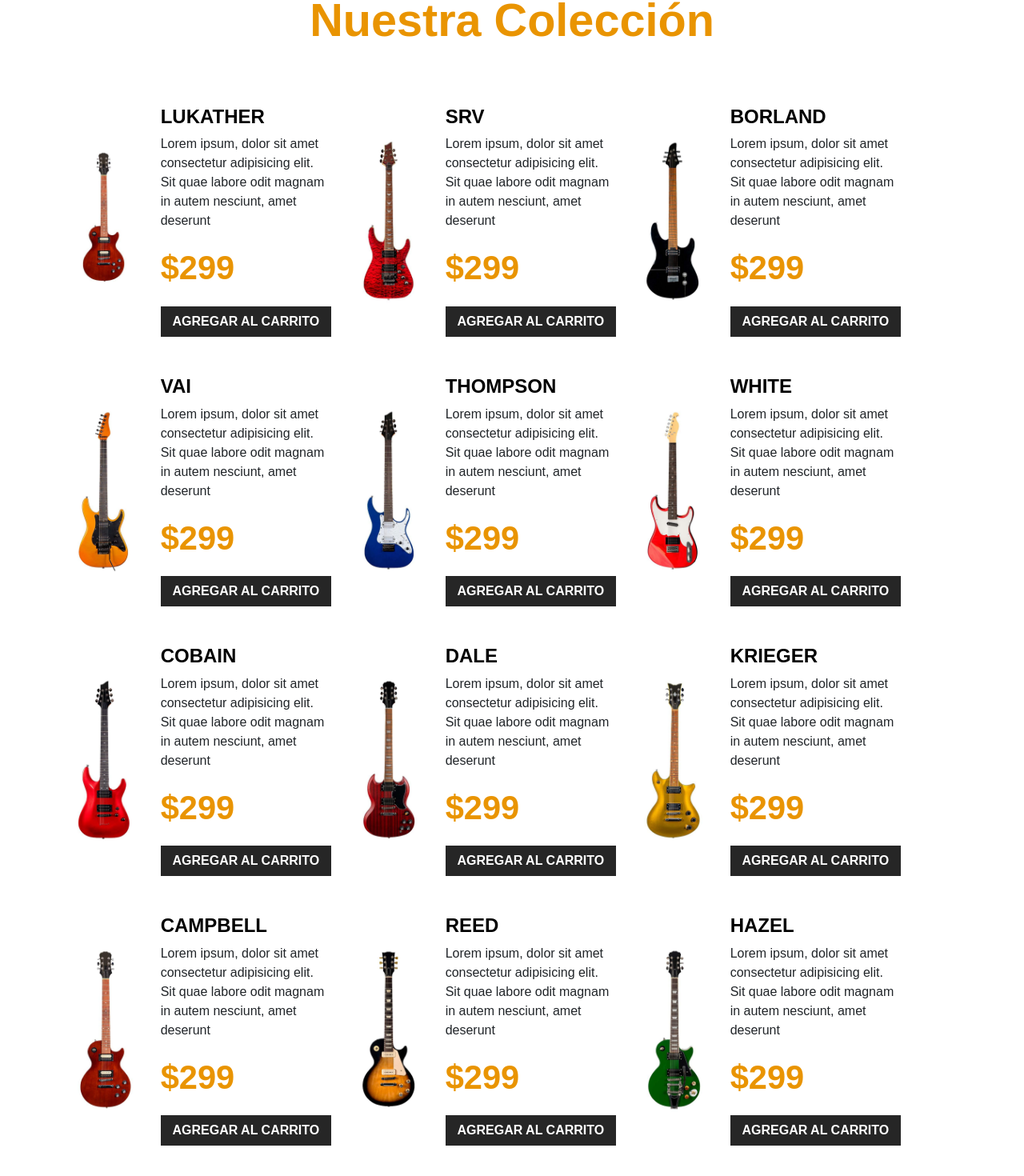
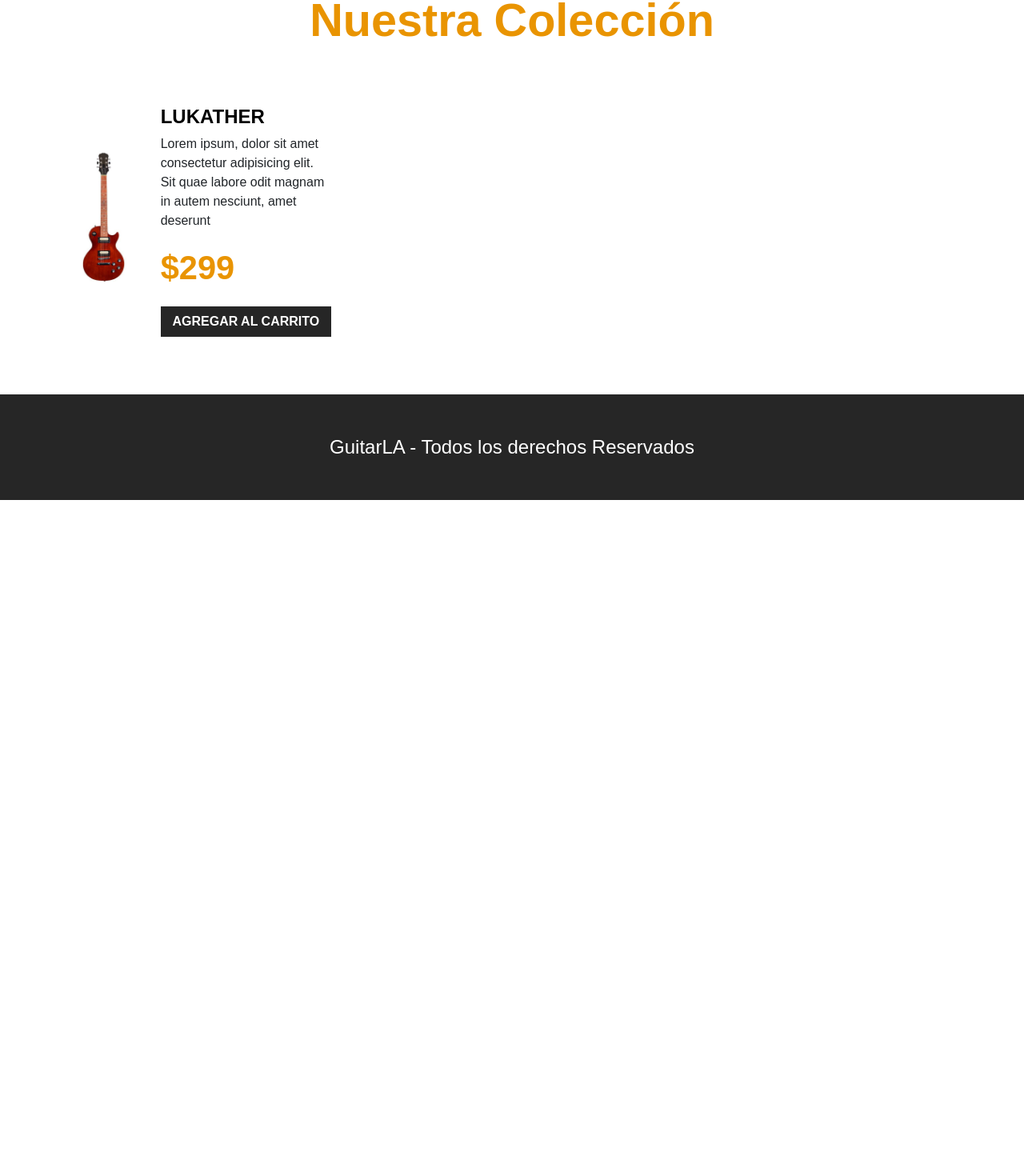
Before and after one commit to jlcarrascof/guitar-vue3, a Vue app: page / in a window 1280 px wide. Shown: the part 776-2246 px from the top of the page at 80% size. After the commit the page ends 1401 px from the top, so only its background shows below. Built offline with nearby package versions, Linux system fonts and the light colour scheme; the HTML template or start-up script is replaced by a standard one.

Commit message:
refactor: remove unused guitar entries from the collection display

```diff
--- a/src/App.vue
+++ b/src/App.vue
@@ -114,165 +114,6 @@
                 </div>
             </div><!-- FIN GUITARRA -->
 
-            <div class="col-md-6 col-lg-4 my-4 row align-items-center">
-                <div class="col-4">
-                    <img class="img-fluid" src="/img/guitarra_02.jpg" alt="imagen guitarra">
-                </div>
-                <div class="col-8">
-                    <h3 class="text-black fs-4 fw-bold text-uppercase">SRV</h3>
-                    <p>Lorem ipsum, dolor sit amet consectetur adipisicing elit. Sit quae labore odit magnam in autem nesciunt, amet deserunt</p>
-                    <p class="fw-black text-primary fs-3">$299</p>
-                    <button
-                        type="button"
-                        class="btn btn-dark w-100 "
-                    >Agregar al Carrito</button>
-                </div>
-            </div><!-- FIN GUITARRA -->
-
-            <div class="col-md-6 col-lg-4 my-4 row align-items-center">
-                <div class="col-4">
-                    <img class="img-fluid" src="/img/guitarra_03.jpg" alt="imagen guitarra">
-                </div>
-                <div class="col-8">
-                    <h3 class="text-black fs-4 fw-bold text-uppercase">Borland</h3>
-                    <p>Lorem ipsum, dolor sit amet consectetur adipisicing elit. Sit quae labore odit magnam in autem nesciunt, amet deserunt</p>
-                    <p class="fw-black text-primary fs-3">$299</p>
-                    <button
-                        type="button"
-                        class="btn btn-dark w-100 "
-                    >Agregar al Carrito</button>
-                </div>
-            </div><!-- FIN GUITARRA -->
-
-            <div class="col-md-6 col-lg-4 my-4 row align-items-center">
-                <div class="col-4">
-                    <img class="img-fluid" src="/img/guitarra_04.jpg" alt="imagen guitarra">
-                </div>
-                <div class="col-8">
-                    <h3 class="text-black fs-4 fw-bold text-uppercase">Vai</h3>
-                    <p>Lorem ipsum, dolor sit amet consectetur adipisicing elit. Sit quae labore odit magnam in autem nesciunt, amet deserunt</p>
-                    <p class="fw-black text-primary fs-3">$299</p>
-                                        <button
-                        type="button"
-                        class="btn btn-dark w-100 "
-                    >Agregar al Carrito</button>
-                </div>
-            </div><!-- FIN GUITARRA -->
-
-            <div class="col-md-6 col-lg-4 my-4 row align-items-center">
-                <div class="col-4">
-                    <img class="img-fluid" src="/img/guitarra_05.jpg" alt="imagen guitarra">
-                </div>
-                <div class="col-8">
-                    <h3 class="text-black fs-4 fw-bold text-uppercase">Thompson</h3>
-                    <p>Lorem ipsum, dolor sit amet consectetur adipisicing elit. Sit quae labore odit magnam in autem nesciunt, amet deserunt</p>
-                    <p class="fw-black text-primary fs-3">$299</p>
-                                        <button
-                        type="button"
-                        class="btn btn-dark w-100 "
-                    >Agregar al Carrito</button>
-                </div>
-            </div><!-- FIN GUITARRA -->
-
-            <div class="col-md-6 col-lg-4 my-4 row align-items-center">
-                <div class="col-4">
-                    <img class="img-fluid" src="/img/guitarra_06.jpg" alt="imagen guitarra">
-                </div>
-                <div class="col-8">
-                    <h3 class="text-black fs-4 fw-bold text-uppercase">White</h3>
-                    <p>Lorem ipsum, dolor sit amet consectetur adipisicing elit. Sit quae labore odit magnam in autem nesciunt, amet deserunt</p>
-                    <p class="fw-black text-primary fs-3">$299</p>
-                                        <button
-                        type="button"
-                        class="btn btn-dark w-100 "
-                    >Agregar al Carrito</button>
-                </div>
-            </div><!-- FIN GUITARRA -->
-
-            <div class="col-md-6 col-lg-4 my-4 row align-items-center">
-                <div class="col-4">
-                    <img class="img-fluid" src="/img/guitarra_07.jpg" alt="imagen guitarra">
-                </div>
-                <div class="col-8">
-                    <h3 class="text-black fs-4 fw-bold text-uppercase">Cobain</h3>
-                    <p>Lorem ipsum, dolor sit amet consectetur adipisicing elit. Sit quae labore odit magnam in autem nesciunt, amet deserunt</p>
-                    <p class="fw-black text-primary fs-3">$299</p>
-                                        <button
-                        type="button"
-                        class="btn btn-dark w-100 "
-                    >Agregar al Carrito</button>
-                </div>
-            </div><!-- FIN GUITARRA -->
-            <div class="col-md-6 col-lg-4 my-4 row align-items-center">
-                <div class="col-4">
-                    <img class="img-fluid" src="/img/guitarra_08.jpg" alt="imagen guitarra">
-                </div>
-                <div class="col-8">
-                    <h3 class="text-black fs-4 fw-bold text-uppercase">Dale</h3>
-                    <p>Lorem ipsum, dolor sit amet consectetur adipisicing elit. Sit quae labore odit magnam in autem nesciunt, amet deserunt</p>
-                    <p class="fw-black text-primary fs-3">$299</p>
-                                        <button
-                        type="button"
-                        class="btn btn-dark w-100 "
-                    >Agregar al Carrito</button>
-                </div>
-            </div><!-- FIN GUITARRA -->
-            <div class="col-md-6 col-lg-4 my-4 row align-items-center">
-                <div class="col-4">
-                    <img class="img-fluid" src="/img/guitarra_09.jpg" alt="imagen guitarra">
-                </div>
-                <div class="col-8">
-                    <h3 class="text-black fs-4 fw-bold text-uppercase">Krieger</h3>
-                    <p>Lorem ipsum, dolor sit amet consectetur adipisicing elit. Sit quae labore odit magnam in autem nesciunt, amet deserunt</p>
-                    <p class="fw-black text-primary fs-3">$299</p>
-                                        <button
-                        type="button"
-                        class="btn btn-dark w-100 "
-                    >Agregar al Carrito</button>
-                </div>
-            </div><!-- FIN GUITARRA -->
-            <div class="col-md-6 col-lg-4 my-4 row align-items-center">
-                <div class="col-4">
-                    <img class="img-fluid" src="/img/guitarra_10.jpg" alt="imagen guitarra">
-                </div>
-                <div class="col-8">
-                    <h3 class="text-black fs-4 fw-bold text-uppercase">Campbell</h3>
-                    <p>Lorem ipsum, dolor sit amet consectetur adipisicing elit. Sit quae labore odit magnam in autem nesciunt, amet deserunt</p>
-                    <p class="fw-black text-primary fs-3">$299</p>
-                                        <button
-                        type="button"
-                        class="btn btn-dark w-100 "
-                    >Agregar al Carrito</button>
-                </div>
-            </div><!-- FIN GUITARRA -->
-            <div class="col-md-6 col-lg-4 my-4 row align-items-center">
-                <div class="col-4">
-                    <img class="img-fluid" src="/img/guitarra_11.jpg" alt="imagen guitarra">
-                </div>
-                <div class="col-8">
-                    <h3 class="text-black fs-4 fw-bold text-uppercase">Reed</h3>
-                    <p>Lorem ipsum, dolor sit amet consectetur adipisicing elit. Sit quae labore odit magnam in autem nesciunt, amet deserunt</p>
-                    <p class="fw-black text-primary fs-3">$299</p>
-                    <button
-                        type="button"
-                        class="btn btn-dark w-100 "
-                    >Agregar al Carrito</button>
-                </div>
-            </div><!-- FIN GUITARRA -->
-            <div class="col-md-6 col-lg-4 my-4 row align-items-center">
-                <div class="col-4">
-                    <img class="img-fluid" src="/img/guitarra_12.jpg" alt="imagen guitarra">
-                </div>
-                <div class="col-8">
-                    <h3 class="text-black fs-4 fw-bold text-uppercase">Hazel</h3>
-                    <p>Lorem ipsum, dolor sit amet consectetur adipisicing elit. Sit quae labore odit magnam in autem nesciunt, amet deserunt</p>
-                    <p class="fw-black text-primary fs-3">$299</p>
-                    <button
-                        type="button"
-                        class="btn btn-dark w-100 "
-                    >Agregar al Carrito</button>
-                </div>
-            </div><!-- FIN GUITARRA -->
         </div>
     </main>
 
```
